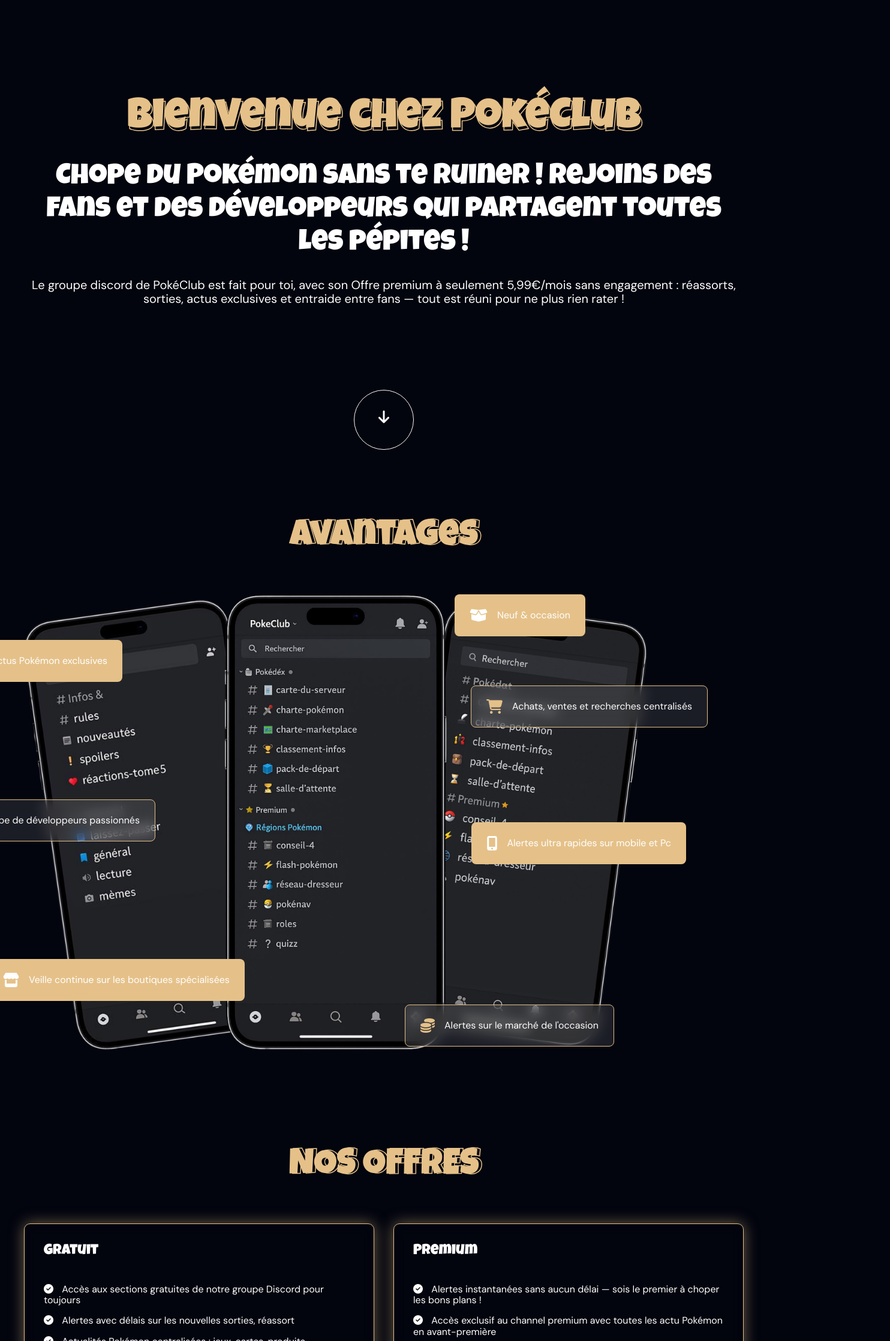
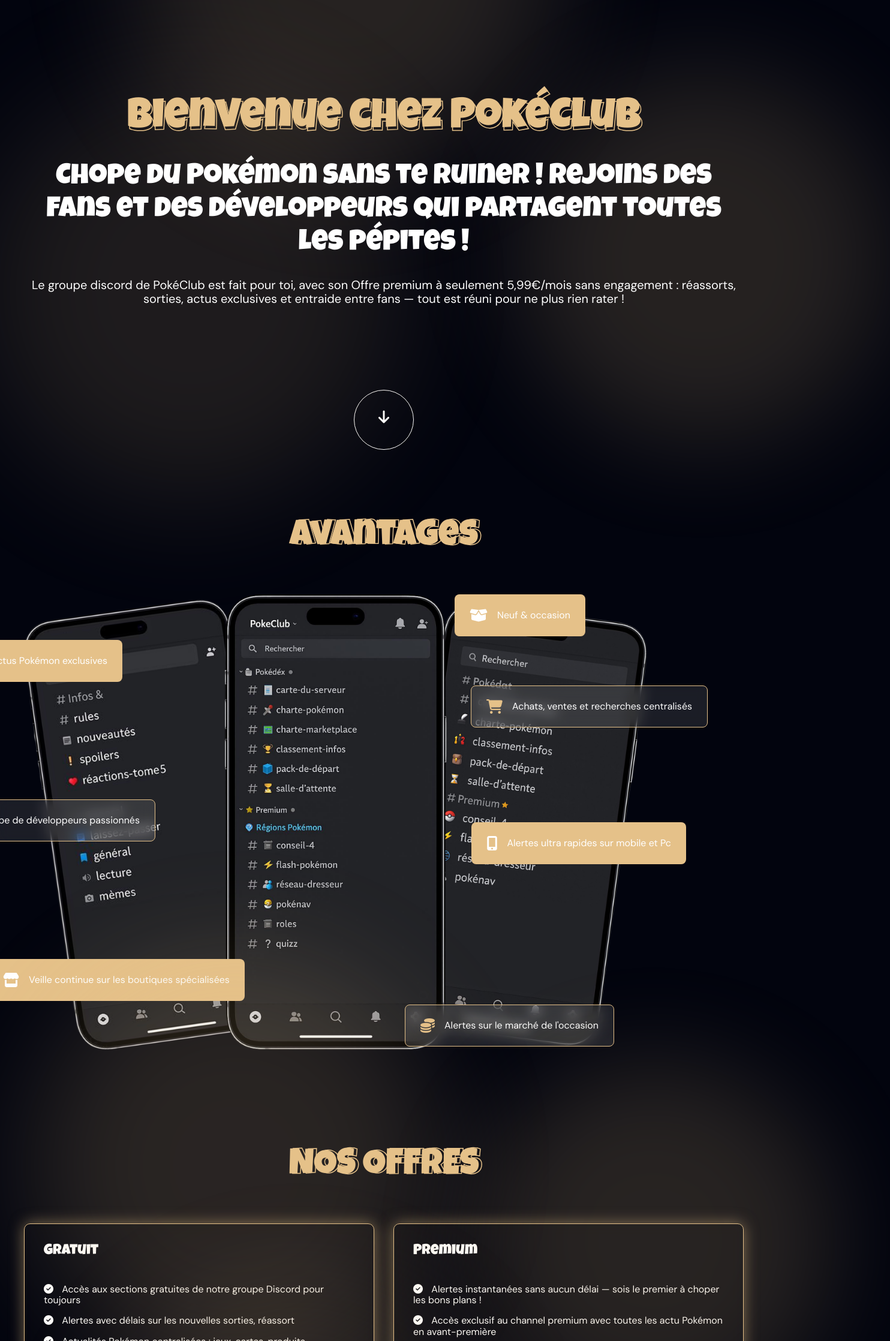
Before and after one commit to imElec67/frontPokeclub, a Vue app: page / in a window 1280 px wide. Shown: the part 124-2360 px from the top of the page at 60% size, 1484 px wide, since content can reach past the window. Built offline with nearby package versions, Linux system fonts and the light colour scheme.

Commit message:
smoke effect now working

```diff
--- a/src/pages/Home/Home.scss
+++ b/src/pages/Home/Home.scss
@@ -20,11 +20,127 @@
   text-align: center;
   flex-direction: column;
   padding: 32px;
+  position: relative;
+  overflow: visible;
+  min-height: 100vh;
+
+  .smoke {
+    position: absolute;
+    width: 600px;
+    height: 600px;
+    background: $textColorPop;
+    border-radius: 50%;
+    filter: blur(80px);
+    opacity: 0.08;
+    z-index: 0;
+    top: 50%;
+    left: 50%;
+    transform: translate(-50%, -50%);
+    will-change: transform, opacity, filter;
+    pointer-events: none;
+  }
+
+  .smoke1 {
+    animation: smoke1 15s linear infinite;
+  }
+
+  .smoke2 {
+    animation: smoke2 17s linear infinite;
+  }
+
+  .smoke3 {
+    animation: smoke3 19s linear infinite;
+  }
+}
+
+@keyframes smoke1 {
+  0% {
+    transform: translate(-50%, -50%) rotate(0deg) translateX(300px) rotate(0deg) scale(1);
+    opacity: 0.08;
+    filter: blur(80px);
+  }
+  25% {
+    transform: translate(-50%, -50%) rotate(90deg) translateX(325px) rotate(-90deg) scale(1.1);
+    opacity: 0.15;
+    filter: blur(85px);
+  }
+  50% {
+    transform: translate(-50%, -50%) rotate(180deg) translateX(350px) rotate(-180deg) scale(1.2);
+    opacity: 0.12;
+    filter: blur(90px);
+  }
+  75% {
+    transform: translate(-50%, -50%) rotate(270deg) translateX(325px) rotate(-270deg) scale(1.1);
+    opacity: 0.18;
+    filter: blur(85px);
+  }
+  100% {
+    transform: translate(-50%, -50%) rotate(360deg) translateX(300px) rotate(-360deg) scale(1);
+    opacity: 0.08;
+    filter: blur(80px);
+  }
+}
+
+@keyframes smoke2 {
+  0% {
+    transform: translate(-50%, -50%) rotate(120deg) translateX(400px) rotate(-120deg) scale(1.1);
+    opacity: 0.12;
+    filter: blur(80px);
+  }
+  25% {
+    transform: translate(-50%, -50%) rotate(210deg) translateX(425px) rotate(-210deg) scale(1.15);
+    opacity: 0.18;
+    filter: blur(85px);
+  }
+  50% {
+    transform: translate(-50%, -50%) rotate(300deg) translateX(450px) rotate(-300deg) scale(1.2);
+    opacity: 0.15;
+    filter: blur(90px);
+  }
+  75% {
+    transform: translate(-50%, -50%) rotate(390deg) translateX(425px) rotate(-390deg) scale(1.15);
+    opacity: 0.22;
+    filter: blur(85px);
+  }
+  100% {
+    transform: translate(-50%, -50%) rotate(480deg) translateX(400px) rotate(-480deg) scale(1.1);
+    opacity: 0.12;
+    filter: blur(80px);
+  }
+}
+
+@keyframes smoke3 {
+  0% {
+    transform: translate(-50%, -50%) rotate(240deg) translateX(500px) rotate(-240deg) scale(0.9);
+    opacity: 0.1;
+    filter: blur(80px);
+  }
+  25% {
+    transform: translate(-50%, -50%) rotate(330deg) translateX(525px) rotate(-330deg) scale(1);
+    opacity: 0.17;
+    filter: blur(85px);
+  }
+  50% {
+    transform: translate(-50%, -50%) rotate(420deg) translateX(550px) rotate(-420deg) scale(1.1);
+    opacity: 0.14;
+    filter: blur(90px);
+  }
+  75% {
+    transform: translate(-50%, -50%) rotate(510deg) translateX(525px) rotate(-510deg) scale(1);
+    opacity: 0.2;
+    filter: blur(85px);
+  }
+  100% {
+    transform: translate(-50%, -50%) rotate(600deg) translateX(500px) rotate(-600deg) scale(0.9);
+    opacity: 0.1;
+    filter: blur(80px);
+  }
 }
 
 .heroContent {
   max-width: 1200px;
   position: relative;
+  z-index: 1;
 }
 
 .heroTitle {
@@ -740,3 +856,121 @@
     font-weight: bold;
   }
 }
+
+#offres {
+  position: relative;
+  overflow: visible;
+  min-height: 100vh;
+
+  .smoke {
+    position: absolute;
+    width: 600px;
+    height: 600px;
+    background: $textColorPop;
+    border-radius: 50%;
+    filter: blur(80px);
+    opacity: 0.08;
+    z-index: 0;
+    top: 50%;
+    left: 50%;
+    transform: translate(-50%, -50%);
+    will-change: transform, opacity, filter;
+    pointer-events: none;
+  }
+
+  .smoke1 {
+    animation: smokeOffres1 20s linear infinite;
+  }
+
+  .smoke2 {
+    animation: smokeOffres2 22s linear infinite;
+  }
+
+  .smoke3 {
+    animation: smokeOffres3 24s linear infinite;
+  }
+}
+
+@keyframes smokeOffres1 {
+  0% {
+    transform: translate(-50%, -50%) rotate(0deg) translateX(250px) rotate(0deg) scale(1);
+    opacity: 0.08;
+    filter: blur(80px);
+  }
+  25% {
+    transform: translate(-50%, -50%) rotate(90deg) translateX(275px) rotate(-90deg) scale(1.1);
+    opacity: 0.15;
+    filter: blur(85px);
+  }
+  50% {
+    transform: translate(-50%, -50%) rotate(180deg) translateX(300px) rotate(-180deg) scale(1.2);
+    opacity: 0.12;
+    filter: blur(90px);
+  }
+  75% {
+    transform: translate(-50%, -50%) rotate(270deg) translateX(275px) rotate(-270deg) scale(1.1);
+    opacity: 0.18;
+    filter: blur(85px);
+  }
+  100% {
+    transform: translate(-50%, -50%) rotate(360deg) translateX(250px) rotate(-360deg) scale(1);
+    opacity: 0.08;
+    filter: blur(80px);
+  }
+}
+
+@keyframes smokeOffres2 {
+  0% {
+    transform: translate(-50%, -50%) rotate(120deg) translateX(350px) rotate(-120deg) scale(1.1);
+    opacity: 0.12;
+    filter: blur(80px);
+  }
+  25% {
+    transform: translate(-50%, -50%) rotate(210deg) translateX(375px) rotate(-210deg) scale(1.15);
+    opacity: 0.18;
+    filter: blur(85px);
+  }
+  50% {
+    transform: translate(-50%, -50%) rotate(300deg) translateX(400px) rotate(-300deg) scale(1.2);
+    opacity: 0.15;
+    filter: blur(90px);
+  }
+  75% {
+    transform: translate(-50%, -50%) rotate(390deg) translateX(375px) rotate(-390deg) scale(1.15);
+    opacity: 0.22;
+    filter: blur(85px);
+  }
+  100% {
+    transform: translate(-50%, -50%) rotate(480deg) translateX(350px) rotate(-480deg) scale(1.1);
+    opacity: 0.12;
+    filter: blur(80px);
+  }
+}
+
+@keyframes smokeOffres3 {
+  0% {
+    transform: translate(-50%, -50%) rotate(240deg) translateX(450px) rotate(-240deg) scale(0.9);
+    opacity: 0.1;
+    filter: blur(80px);
+  }
+  25% {
+    transform: translate(-50%, -50%) rotate(330deg) translateX(475px) rotate(-330deg) scale(1);
+    opacity: 0.17;
+    filter: blur(85px);
+  }
+  50% {
+    transform: translate(-50%, -50%) rotate(420deg) translateX(500px) rotate(-420deg) scale(1.1);
+    opacity: 0.14;
+    filter: blur(90px);
+  }
+  75% {
+    transform: translate(-50%, -50%) rotate(510deg) translateX(475px) rotate(-510deg) scale(1);
+    opacity: 0.2;
+    filter: blur(85px);
+  }
+  100% {
+    transform: translate(-50%, -50%) rotate(600deg) translateX(450px) rotate(-600deg) scale(0.9);
+    opacity: 0.1;
+    filter: blur(80px);
+  }
+}
--- a/src/pages/Home/Home.vue
+++ b/src/pages/Home/Home.vue
@@ -12,6 +12,9 @@
         <div class="arrowDown" @click="scrollToSection('avantages')">
           <i class="fa-solid fa-arrow-down"></i>
         </div>
+        <div class="smoke smoke1"></div>
+        <div class="smoke smoke2"></div>
+        <div class="smoke smoke3"></div>
       </section>
 
       <section id="avantages" class="section">
@@ -76,6 +79,9 @@
             <button class="joinButton premium">Rejoins le club premium !</button>
           </div>
         </div>
+        <div class="smoke smoke1"></div>
+        <div class="smoke smoke2"></div>
+        <div class="smoke smoke3"></div>
       </section>
 
       <section id="succes" class="section">
```
